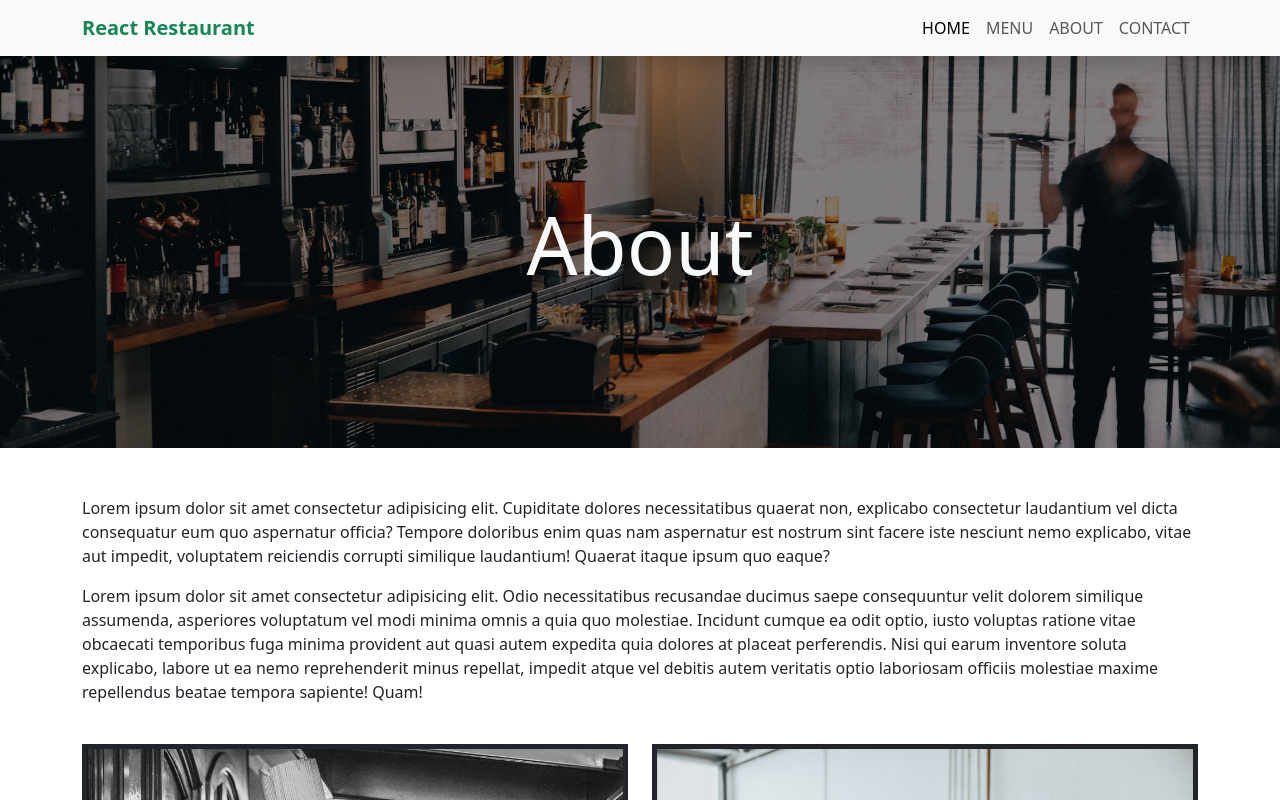
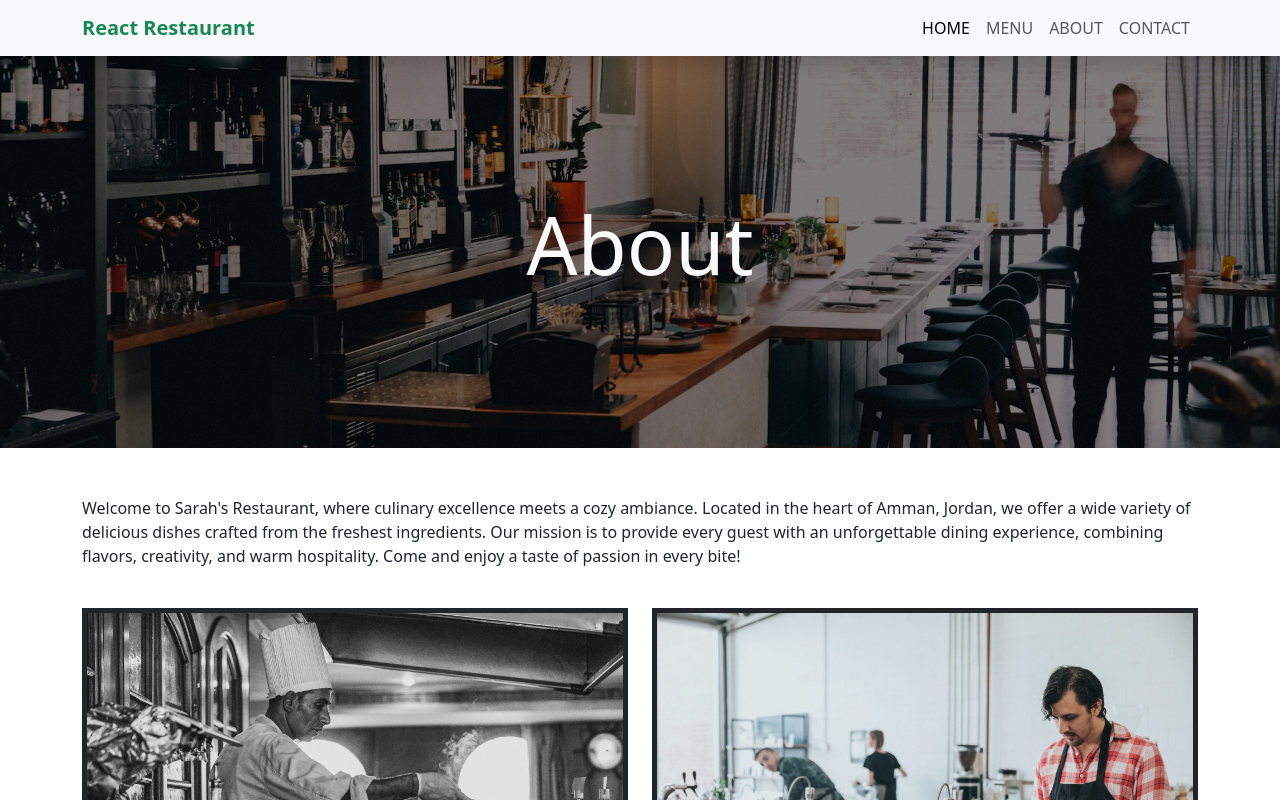
Before and after one commit to sarahwkh9/react-restaurant, a React (Create React App) app: page /about in a window 1280 px wide. Shown: the top 800 px of the page. Built offline with nearby package versions, Linux system fonts and the light colour scheme.

Commit message:
Update About.jsx

```diff
--- a/src/pages/About.jsx
+++ b/src/pages/About.jsx
@@ -15,8 +15,11 @@ function About() {
             </header>
 
             <div className='container my-5'>
-                <p>Lorem ipsum dolor sit amet consectetur adipisicing elit. Cupiditate dolores necessitatibus quaerat non, explicabo consectetur laudantium vel dicta consequatur eum quo aspernatur officia? Tempore doloribus enim quas nam aspernatur est nostrum sint facere iste nesciunt nemo explicabo, vitae aut impedit, voluptatem reiciendis corrupti similique laudantium! Quaerat itaque ipsum quo eaque?</p>
-                <p>Lorem ipsum dolor sit amet consectetur adipisicing elit. Odio necessitatibus recusandae ducimus saepe consequuntur velit dolorem similique assumenda, asperiores voluptatum vel modi minima omnis a quia quo molestiae. Incidunt cumque ea odit optio, iusto voluptas ratione vitae obcaecati temporibus fuga minima provident aut quasi autem expedita quia dolores at placeat perferendis. Nisi qui earum inventore soluta explicabo, labore ut ea nemo reprehenderit minus repellat, impedit atque vel debitis autem veritatis optio laboriosam officiis molestiae maxime repellendus beatae tempora sapiente! Quam!</p>
+                <p>Welcome to Sarah's Restaurant, where culinary excellence meets a cozy ambiance.
+  Located in the heart of Amman, Jordan, we offer a wide variety of delicious dishes crafted
+  from the freshest ingredients. Our mission is to provide every guest with an unforgettable
+  dining experience, combining flavors, creativity, and warm hospitality. Come and enjoy a taste
+  of passion in every bite! </p>
 
                 <div className='row'>
                     <div className='col-lg-6'>
```
